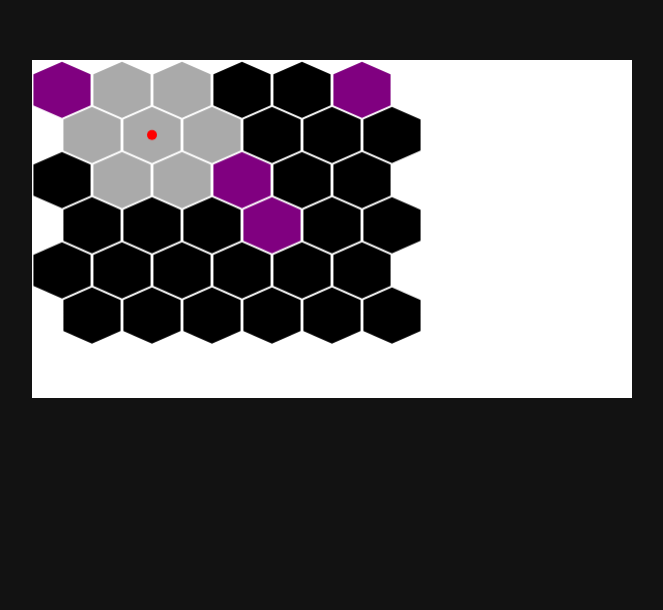
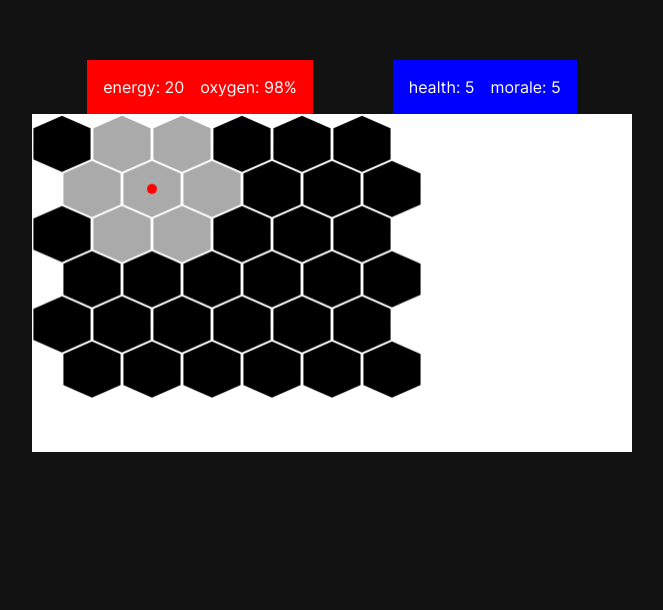
Before and after one commit to squidgetx/capsule, a website built with webpack: page src/template.html in a window 1280 px wide. Shown: the part 190-800 px from the top of the page, without its empty margins (308-971 px from the left). Built offline with nearby package versions, Linux system fonts and the light colour scheme; files whose address does not match are found by name.

Commit message:
resources and fun with sass

```diff
--- a/src/index.js
+++ b/src/index.js
@@ -39,6 +39,54 @@ const sketch = (p5) => {
         return
     }
 
+    // player resources
+    let energy = 20;
+    let oxygen = 100;
+    let health = 5;
+    let morale = 5;
+
+    //resource functions
+    const changeEnergy = (a) => {
+        energy = energy + a;
+    }
+
+    const changeOxygen = (a) => {
+        //want to be able to add oxygen
+        //want to be able to pause oxygen
+        // right now it's called every 2 seconds in setup which might not be ideal
+        if (oxygen > 0) {
+            oxygen--;
+        }
+    }
+
+    const renderResources = () => {
+        let resourceDiv = document.getElementById("resources");
+        resourceDiv.querySelector(".energy").innerHTML = 'energy: ' + energy;
+        resourceDiv.querySelector(".oxygen").innerHTML = 'oxygen: ' + oxygen + '%';
+        resourceDiv.querySelector(".health").innerHTML = 'health: ' + health;
+        resourceDiv.querySelector(".morale").innerHTML = 'morale: ' + morale;
+    }
+
+    const renderEvent = () => {
+        let e = playerTile.event
+        let effects = '';
+        document.getElementById("e-title").innerHTML = e.title;
+        document.getElementById("e-text").innerHTML = e.text;
+        if (e.energy) {
+            changeEnergy(e.energy)
+            effects += `Energy: ${e.energy} `
+        }
+        if (e.health) {
+            health = health + e.health
+            effects += `Health: ${e.health} `
+        }
+        if (e.morale) {
+            morale = morale + e.morale
+            effects += `Morale: ${e.morale} `
+        }
+        renderResources()
+        document.getElementById("e-effect").innerHTML = effects;
+    }
     // move the player to the movingTo destination
     // if we are there already, get the next tile from the queue (waypointPath)
     // if the queue is empty, we have arrived at the final destination
@@ -52,6 +100,8 @@ const sketch = (p5) => {
         const dY = movingTo.py - playerY
         if (Math.sqrt(dX * dX + dY * dY) < 1) {
             // we arrived at the next tile, now start moving to the next one
+            changeEnergy(-1)
+            renderResources();
             movingTo = waypointPath.shift()
             // stop moving if there are no more places to go next
             if (movingTo == undefined) {
@@ -64,9 +114,7 @@ const sketch = (p5) => {
             if (playerTile.event) {
                 //display event stuff
                 document.getElementById("event").classList.add('show');
-                document.getElementById("e-title").innerHTML = playerTile.event.title;
-                document.getElementById("e-text").innerHTML = playerTile.event.text;
-                document.getElementById("e-result").innerHTML = playerTile.event.effect;
+                renderEvent();
                 stopMoving()
             } else {
                 document.getElementById("event").classList.remove('show')
@@ -88,6 +136,9 @@ const sketch = (p5) => {
         playerTile = Map.tiles[7]
         playerX = playerTile.px
         playerY = playerTile.py
+
+        //oxygen timer
+        setInterval(changeOxygen, 2000)
     }
 
     p5.draw = () => {
@@ -106,6 +157,7 @@ const sketch = (p5) => {
             }
             Map.markWaypointPath(p5, playerTile, waypoint_copy)
         }
+        renderResources()
     }
 
     // click tiles to set them as waypoints
--- a/src/js/events.js
+++ b/src/js/events.js
@@ -2,7 +2,8 @@ export const events = {
    asteroids: {
         "title": "The Tabrini Asteroids",
         "text": "Your Capsule does its best to navigate through the dense field of obliterated rocks and metals, but you are no pilot. You brush against an asteroid and the entire cabin flickers.",
-        "effect": "-1 Energy"
+        "energy": -1,
+        "health": -1
     },
     signal: {
         "title": "An Errant Signal",
@@ -12,6 +13,7 @@ export const events = {
     pirates: {
         "title": "Amytis of Babylon",
         "text": "A ship appears on your radar, but it's a fearsome thing made of guns and steel. You send a plea for rescue and recieve a message. 'Can't pick up strangers, but dropped this for you. Godspeed.' ",
-        "effect": "+1 Energy -1 Morale"
+        "energy": +1,
+        "morale": -1
     }
 }
--- a/src/js/tile.js
+++ b/src/js/tile.js
@@ -71,7 +71,7 @@ export class Tile {
       color = VISIBLE_COLOR
     }
 
-    if (this.event || this.signal) {
+    if (this.event && this.visible || this.signal && this.visible) {
       color = 'purple';
     }
     if (this.path) {
--- a/src/styles/index.scss
+++ b/src/styles/index.scss
@@ -32,6 +32,23 @@ body {
   padding: .5em;
 }
 
+#resources {
+  display: flex;
+  gap: 5em;
+  color:white;
+  #capsule, #player {
+    display: flex;
+    gap: 1em;
+    padding: 0 1em 0 1em;
+  }
+  #capsule {
+    background-color: red;
+  }
+  #player {
+    background-color: blue;
+  }
+}
+
 
 @import 'variables';
 @import 'scaffolding';
--- a/src/template.html
+++ b/src/template.html
@@ -13,12 +13,24 @@
     <div id="event">
       <h3 id="e-title"></h3>
       <p id="e-text"></p>
-      <small id="e-result"></small>
+      <small id="e-effect"></small>
+    </div>
+    <div id="resources">
+      <div id="capsule">
+      <p class="energy">energy: 20</p>
+      <p class="oxygen">oxygen: 100%</p>
+      </div>
+      <div id="player">
+        <p class="health">health: 5</p>
+        <p class="morale">morale: 5</p>
+      </div>
     </div>
     <div id="nav"></div>
     <div id="signal">
       <p class="text"></p>
+
     </div>
+
 
     <p>click tiles to set waypoints, press enter to execute your path</p>
   </body>
```
